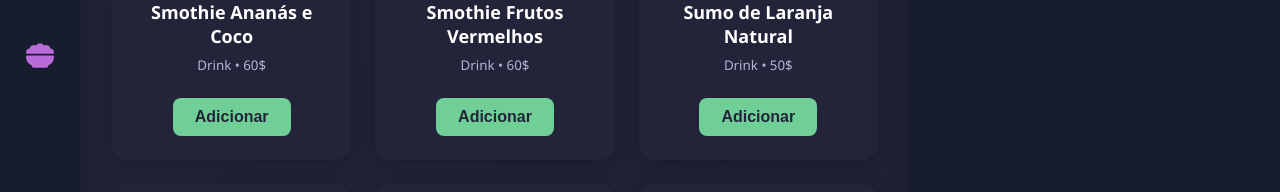
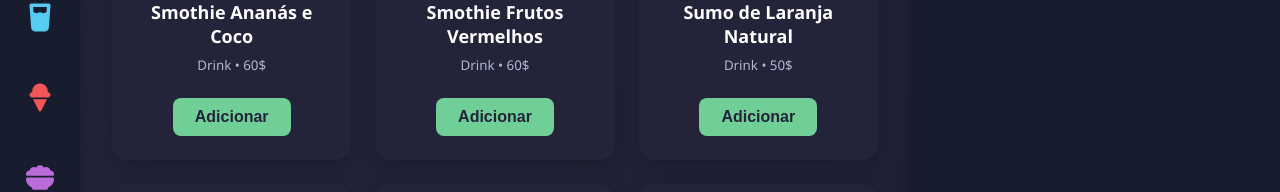
Before and after one commit to AndreSantos4/beanMachine, a plain HTML site: page index.html in a window 1280 px wide. Shown: the part 248-440 px from the top of the page. Drawn offline with Linux system fonts and the light colour scheme.

Commit message:
Update index.html

```diff
--- a/index.html
+++ b/index.html
@@ -14,11 +14,15 @@
         <button onclick="filterCategory('all')" title="Todos">
             <i class="fas fa-book" style="color:#6fcf97; font-size: 28px;"></i>
         </button>
+        <hr>
         <button onclick="filterCategory('food')" title="Comida">
             <i class="fas fa-hamburger" style="color:#f2c94c; font-size: 28px;"></i>
         </button>
         <button onclick="filterCategory('drink')" title="Bebida">
             <i class="fas fa-glass-water" style="color:#56ccf2; font-size: 28px;"></i>
+        </button>
+        <button onclick="filterCategory('dessert')" title="Sobremesa">
+            <i class="fas fa-ice-cream" style="color:#f25656; font-size: 28px;"></i>
         </button>
         <button onclick="filterCategory('menu')" title="Menus">
             <i class="fas fa-bowl-food" style="color:#bb6bd9; font-size: 28px;"></i>
```
